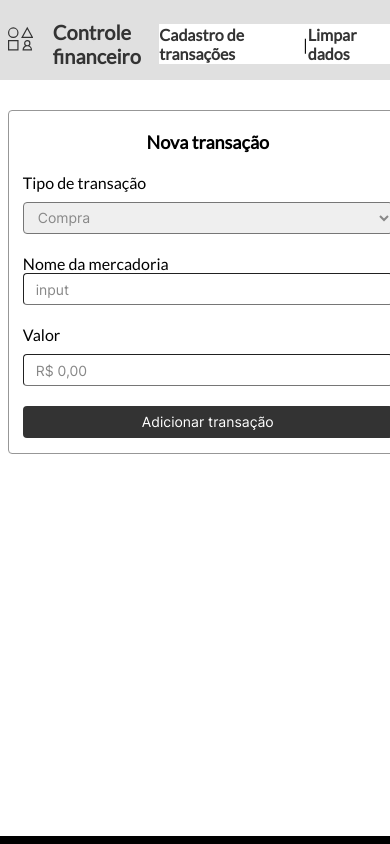
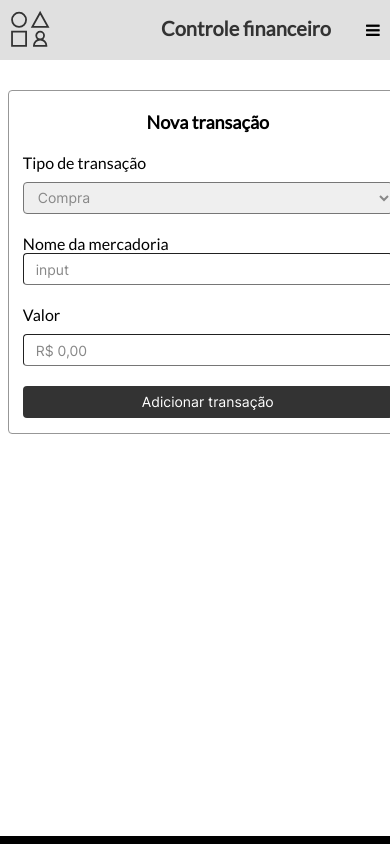
Before and after one commit to llDeveloperll/SPA-test-Newtab, a plain HTML site: page index.html in a window 390 px wide. Shown: the top 844 px of the page. Drawn offline with Linux system fonts and the light colour scheme.

Commit message:
Aplicado responsividade no header para tamanhos mobile

```diff
--- a/assets/css/header.css
+++ b/assets/css/header.css
@@ -63,6 +63,10 @@ nav a {
     line-height: 19px;
 }
 
+.header-div i {
+    display: none;
+}
+
 
 @media screen and (max-width: 1112px) {
     .header-div {
@@ -70,3 +74,41 @@ nav a {
         padding-left: 2%;
     }
 }
+
+
+@media screen and (max-width: 768px) {
+
+    header {
+        height: 60px;
+    }
+
+    .header-div {
+        display: block;
+        max-width: 768px;
+        padding: 10px;
+    }
+
+    .logo {
+        display: flex;
+    }
+
+    .logo label {
+        margin-left: 30%;
+    }
+
+    nav {
+        display: none;
+    }
+
+    .header-div i.fa {
+        float: right;
+        display: block;
+
+        width: 24px;
+        height: 24px;
+
+        position: absolute;
+        right: 0;
+        top: 22px;
+    }
+}
--- a/index.html
+++ b/index.html
@@ -11,6 +11,7 @@
     <link rel="stylesheet" href="./assets/css/form-section.css">
     <link rel="stylesheet" href="./assets/css/transaction-form.css">
     <link rel="stylesheet" href="./assets/css/account-statement.css">
+    <link rel="stylesheet" href="https://cdnjs.cloudflare.com/ajax/libs/font-awesome/4.7.0/css/font-awesome.min.css">
 </head>
 
 <body>
@@ -37,6 +38,7 @@
                 <span> | </span>
                 <a href="./index.html">Limpar dados</a>
             </nav>
+            <i class="fa fa-bars"></i>
         </div>
 
     </header>
```
